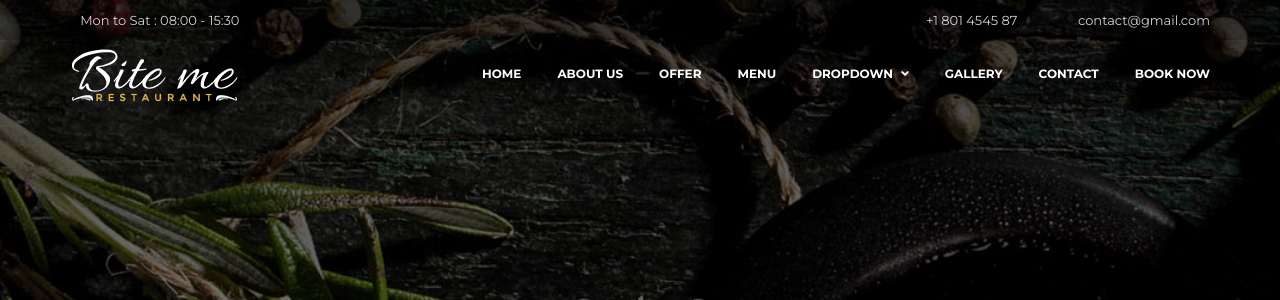
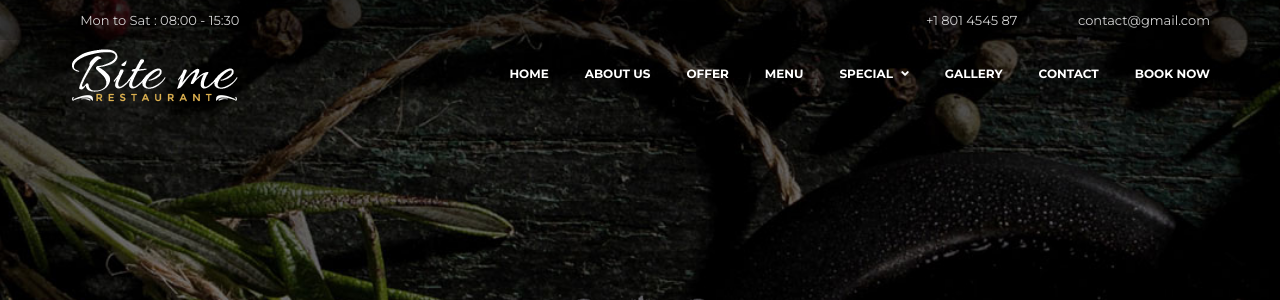
Before and after one commit to immoazzem/Restaurant-Management-System, a PHP site: page /index.php in a window 1280 px wide; the page is wider, and only the part inside the window is pictured. Shown: the top 300 px of that part. Run offline with PHP 8.4, Linux system fonts and the light colour scheme; some libraries are stand-ins or nearby versions; some web fonts are replaced.

Commit message:
minor change

```diff
--- a/_partials/_navbar.php
+++ b/_partials/_navbar.php
@@ -7,7 +7,7 @@
                             <li><a href="about_us.php">About us</a></li>
                             <li><a href="#special-menu">Offer</a></li>
                             <li><a href="menu.php">Menu</a></li>
-                            <li><a href="#">Dropdown
+                            <li><a href="#">Special
                                 <i class="indicator-desktop fa fa-angle-down"></i> </a> <!-- Desktop sub menu indicator icon -->
                                 <i class="indicator-mobile fa fa-angle-down"></i>       <!-- Mobile view sub menu indicator icon -->
 
```
